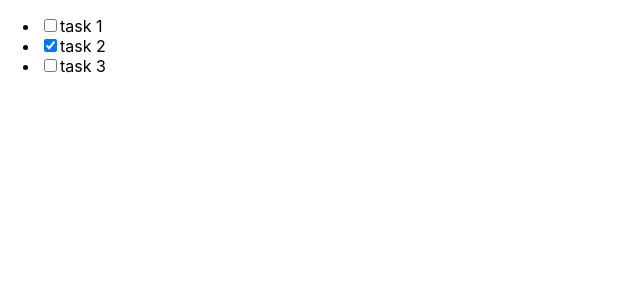
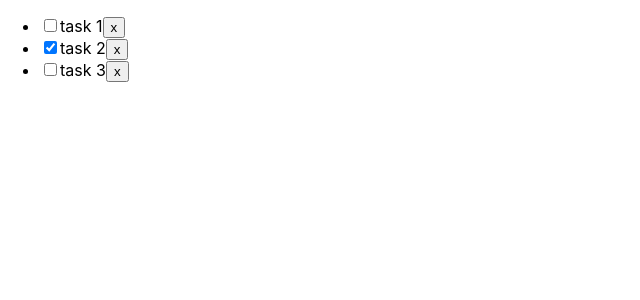
Before and after one commit to Celdama/redux-todo-app, a React (Create React App) app: page / in a window 1280 px wide. Shown: the top 300 px of the page, without its empty margins (0-640 px from the left). Built offline with nearby package versions, Linux system fonts and the light colour scheme.

Commit message:
create delete todo action

```diff
--- a/src/Components/TodoItem/index.js
+++ b/src/Components/TodoItem/index.js
@@ -1,6 +1,6 @@
 import React from 'react';
 
-const TodoItem = ({ todo, onToggle }) => {
+const TodoItem = ({ todo, onToggle, handleDeleteTodo }) => {
   return (
     <li>
       <input
@@ -9,6 +9,7 @@ const TodoItem = ({ todo, onToggle }) => {
         onChange={() => onToggle(todo)}
       />
       <label htmlFor=''>{todo.title}</label>
+      <button onClick={() => handleDeleteTodo(todo)}>x</button>
     </li>
   );
 };
--- a/src/Components/TodoList/index.js
+++ b/src/Components/TodoList/index.js
@@ -2,13 +2,23 @@ import React, { useCallback } from 'react';
 import { useSelector, useDispatch } from 'react-redux';
 import TodoItem from '../TodoItem';
 import { todosSelector } from '../../Store/selectors/todosSelector';
-import { toggleTodoAction } from '../../Store/actions/todosActions';
+import {
+  deleteTodoAction,
+  toggleTodoAction,
+} from '../../Store/actions/todosActions';
 
-export const TodoList = ({ todos, onToggle }) => {
+export const TodoList = ({ todos, onToggle, handleDeleteTodo }) => {
   return (
     <ul>
       {todos.map((todo) => {
-        return <TodoItem todo={todo} onToggle={onToggle} key={todo.id} />;
+        return (
+          <TodoItem
+            todo={todo}
+            onToggle={onToggle}
+            handleDeleteTodo={handleDeleteTodo}
+            key={todo.id}
+          />
+        );
       })}
     </ul>
   );
@@ -25,5 +35,18 @@ export const TodoListStore = () => {
     [dispatch]
   );
 
-  return <TodoList todos={todos} onToggle={onToggle} />;
+  const handleDeleteTodo = useCallback(
+    (todo) => {
+      dispatch(deleteTodoAction(todo));
+    },
+    [dispatch]
+  );
+
+  return (
+    <TodoList
+      todos={todos}
+      onToggle={onToggle}
+      handleDeleteTodo={handleDeleteTodo}
+    />
+  );
 };
--- a/src/Store/actions/todosActions.js
+++ b/src/Store/actions/todosActions.js
@@ -1,6 +1,15 @@
-import { ADD_TODO_ACTION, UPDATE_TODO_ACTION } from '../reducers/todosReducer';
+import {
+  ADD_TODO_ACTION,
+  UPDATE_TODO_ACTION,
+  DELETE_TODO_ACTION,
+} from '../reducers/todosReducer';
 
 export const toggleTodoAction = (todo) => ({
   type: UPDATE_TODO_ACTION,
   payload: { ...todo, completed: !todo.completed },
 });
+
+export const deleteTodoAction = (todo) => ({
+  type: DELETE_TODO_ACTION,
+  payload: todo,
+});
--- a/src/Store/reducers/todosReducer.js
+++ b/src/Store/reducers/todosReducer.js
@@ -20,6 +20,7 @@ const initialState = [
 
 export const ADD_TODO_ACTION = 'ADD_TODO_ACTION';
 export const UPDATE_TODO_ACTION = 'UPDATE_TODO_ACTION';
+export const DELETE_TODO_ACTION = 'DELETE_TODO_ACTION';
 
 export const todosReducer = (state = initialState, action) => {
   switch (action.type) {
@@ -32,6 +33,8 @@ export const todosReducer = (state = initialState, action) => {
         }
         return todo;
       });
+    case DELETE_TODO_ACTION:
+      return state.filter((todo) => todo.id !== action.payload.id);
     default:
       return state;
   }
```
Also changed, not shown: 1 other file (tests, documents, lock files or other folders).
